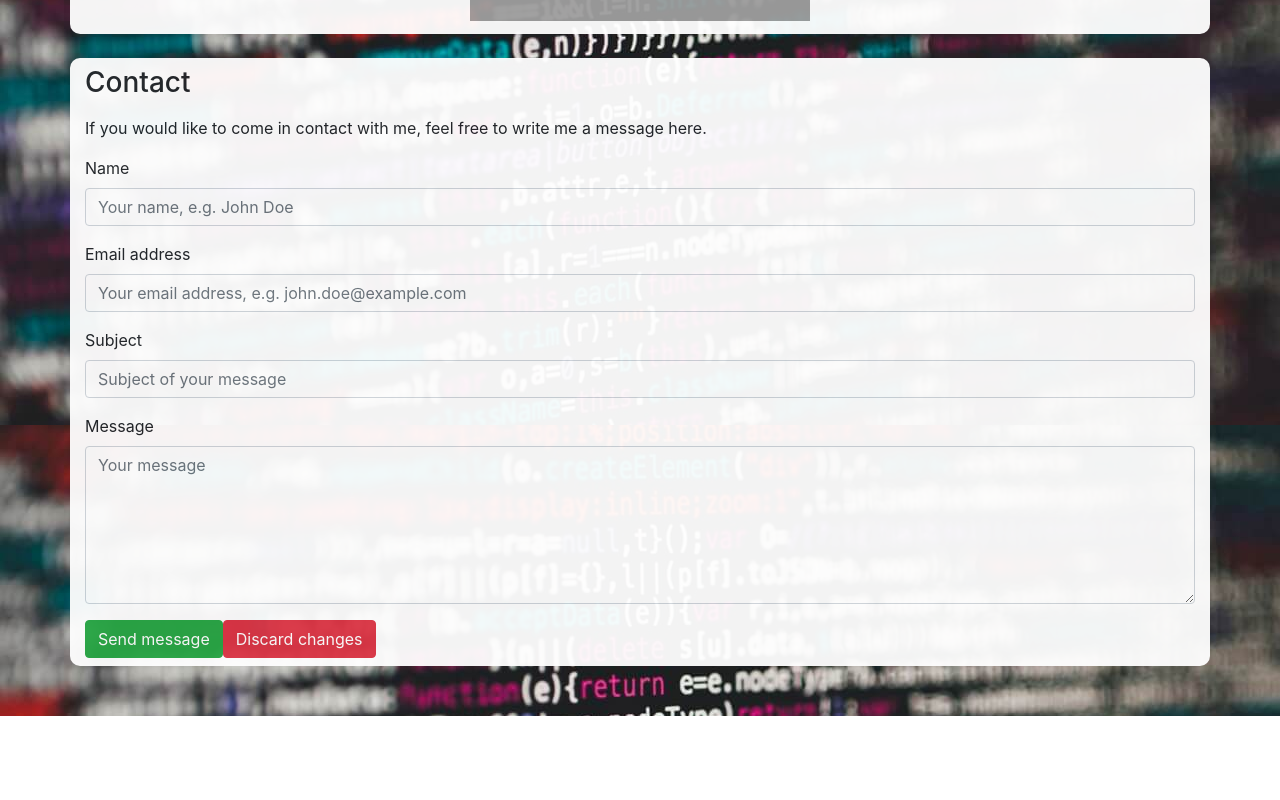
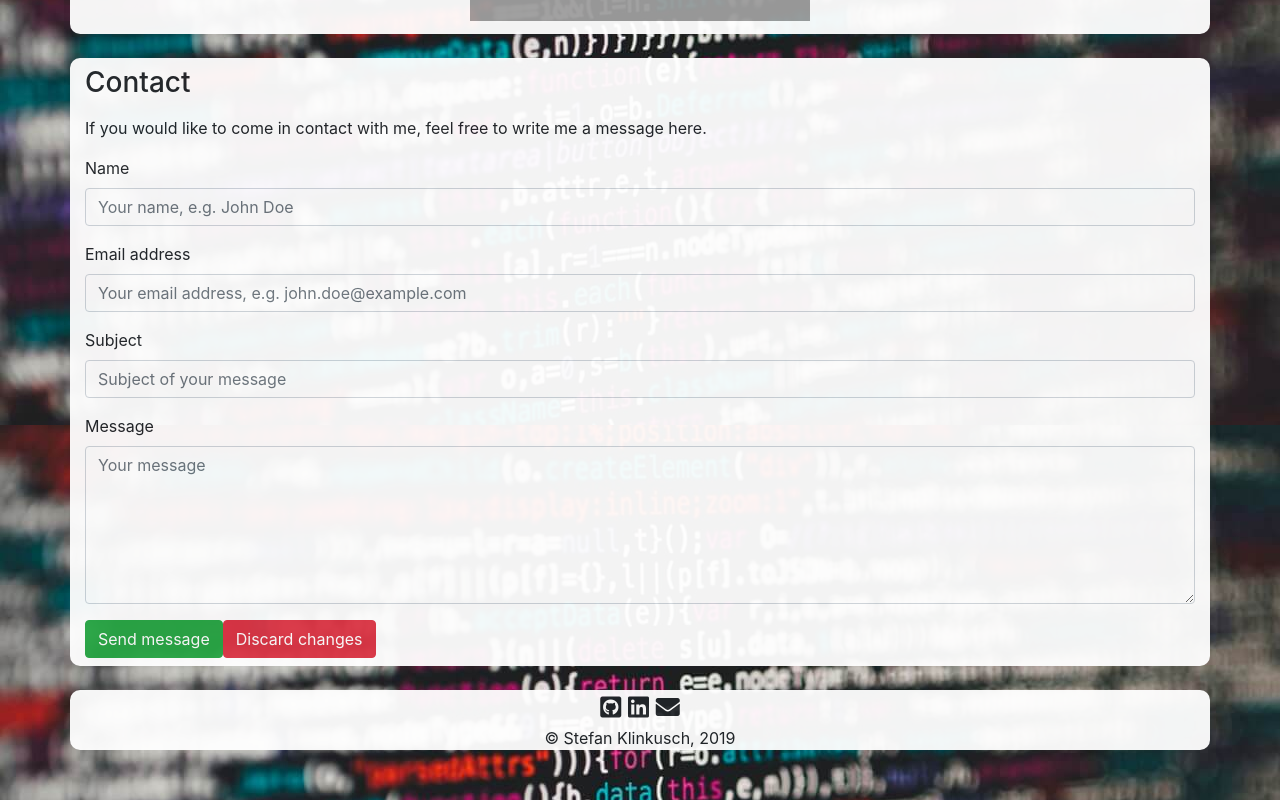
Before and after one commit to sklinkusch/portfolio, a React (Create React App) app: page / in a window 1280 px wide. Shown: the part 6775-7575 px from the top of the page. Before the commit the page ends 7491 px from the top, so only its background shows below. Built offline with nearby package versions, Linux system fonts and the light colour scheme; grey boxes are pictures that could not be loaded.

Commit message:
inserted footer

```diff
--- a/src/Components/App.js
+++ b/src/Components/App.js
@@ -11,6 +11,7 @@ import Publications from "./Publications";
 import References from "./References";
 import Examples from "./Examples";
 import Contact from "./Contact";
+import Footer from "./Footer";
 
 function App() {
   return (
@@ -34,6 +35,8 @@ function App() {
       <Examples />
       <div className="sk-placeholder" />
       <Contact />
+      <div className="sk-placeholder" />
+      <Footer />
     </div>
   );
 }
--- /dev/null
+++ b/src/Components/Footer.js
@@ -0,0 +1,41 @@
+import React from "react";
+import "../styles/Footer.scss";
+import "@fortawesome/fontawesome-free/css/all.css";
+
+export default function Footer() {
+  return (
+    <div className="container sk-bg-white">
+      <footer>
+        <div className="links">
+          <a
+            href="https://github.com/sklinkusch/"
+            className="github"
+            target="_blank"
+            rel="noopener noreferrer"
+          >
+            <i className="fab fa-github-square" />
+          </a>
+          <span>{"  "}</span>
+          <a
+            href="https://www.linkedin.com/in/stefan-klinkusch-b0595216a"
+            className="linkedin"
+            target="_blank"
+            rel="noopener noreferrer"
+          >
+            <i className="fab fa-linkedin" />
+          </a>
+          <span>{"  "}</span>
+          <a
+            href="mailto:stefan.klinkusch@googlemail.com"
+            className="mail"
+            target="_blank"
+            rel="noopener noreferrer"
+          >
+            <i className="fas fa-envelope" />
+          </a>
+        </div>
+        <p className="copyright">&copy; Stefan Klinkusch, 2019</p>
+      </footer>
+    </div>
+  );
+}
--- /dev/null
+++ b/src/styles/Footer.scss
@@ -0,0 +1,31 @@
+// General styling for social media links
+@import "./variables";
+.links {
+  text-align: center;
+  font-size: 1.5rem;
+}
+// Github
+.github i {
+  color: $sk-grey;
+}
+.github:hover i {
+  color: $sk-darkgreen;
+}
+// Linkedin
+.linkedin i {
+  color: $sk-grey;
+}
+.linkedin:hover i {
+  color: $sk-blue;
+}
+// E-Mail
+.mail i {
+  color: $sk-grey;
+}
+.mail:hover i {
+  color: $sk-orange;
+}
+// Copyright
+.copyright {
+  text-align: center;
+}
```
